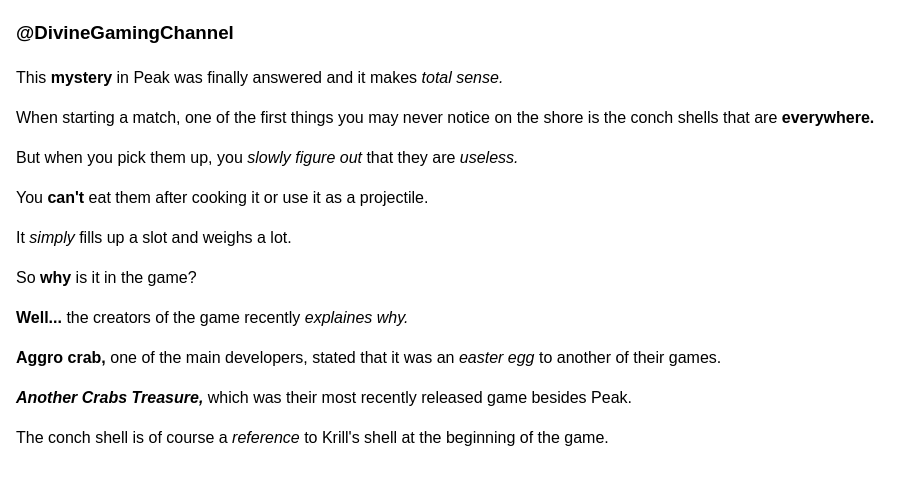
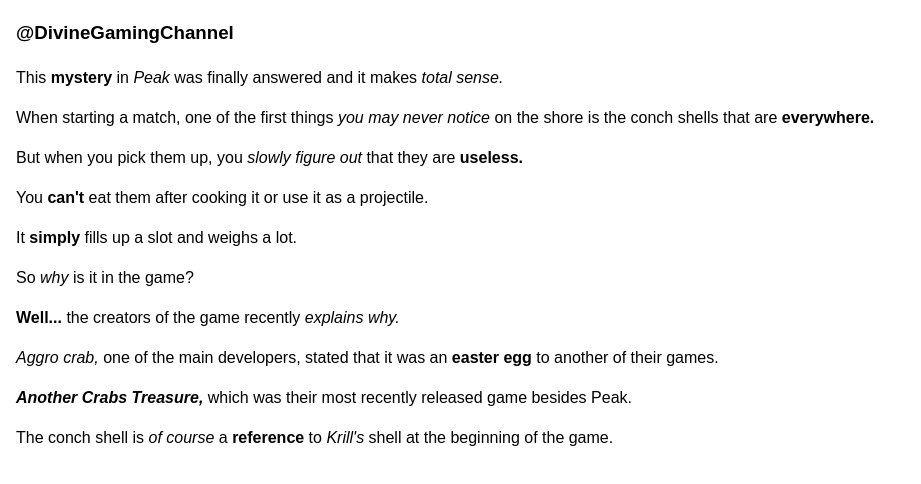
Before and after one commit to linakimi/in-class-exercise-2, a plain HTML site: page index.html in a window 1280 px wide. Shown: the part 72-556 px from the top of the page, without its empty margins (0-921 px from the left). Drawn offline with Linux system fonts and the light colour scheme.

Commit message:
Fixed bold and italics

```diff
--- a/index.html
+++ b/index.html
@@ -11,32 +11,32 @@
       @DivineGamingChannel
     </h3>
     <p>
-      This <b>mystery</b> in Peak was finally answered and it makes <em>total sense.</em>
+      This <b>mystery</b> in <i>Peak</i> was finally answered and it makes <em>total sense.</em>
     </p>
     <p>
-      When starting a match, one of the first things you may never notice on the shore is the conch shells that are <b>everywhere.</b>
+      When starting a match, one of the first things <em>you may never notice</em> on the shore is the conch shells that are <b>everywhere.</b>
     </p>
     <p>
-        But when you pick them up, you <em>slowly figure out</em> that they are <i>useless.</i>
+        But when you pick them up, you <em>slowly figure out</em> that they are <b>useless.</b>
     </p>
         You <b>can't</b> eat them after cooking it or use it as a projectile.
     <p>
-        It <i>simply</i> fills up a slot and weighs a lot.
+        It <b>simply</b> fills up a slot and weighs a lot.
     </p>
     <p>
-        So <b>why</b> is it in the game?
+        So <em>why</em> is it in the game?
     </p>
     <p>
-        <b>Well...</b> the creators of the game recently <i>explaines why.</i>
+        <b>Well...</b> the creators of the game recently <i>explains why.</i>
     </p>
     <p>
-        <b>Aggro crab,</b> one of the main developers, stated that it was an <i>easter egg</i> to another of their games.
+        <i>Aggro crab,</i> one of the main developers, stated that it was an <b>easter egg</b> to another of their games.
     </p>
     <p>
         <b><i>Another Crabs Treasure,</b></i> which was their most recently released game besides Peak.
     </p>
     <p>
-        The conch shell is of course a <em>reference</em> to Krill's shell at the beginning of the game.
+        The conch shell is <em>of course</em> a <b>reference</b> to <i>Krill's</i> shell at the beginning of the game.
     </p>
   </body>
 </html>
```
